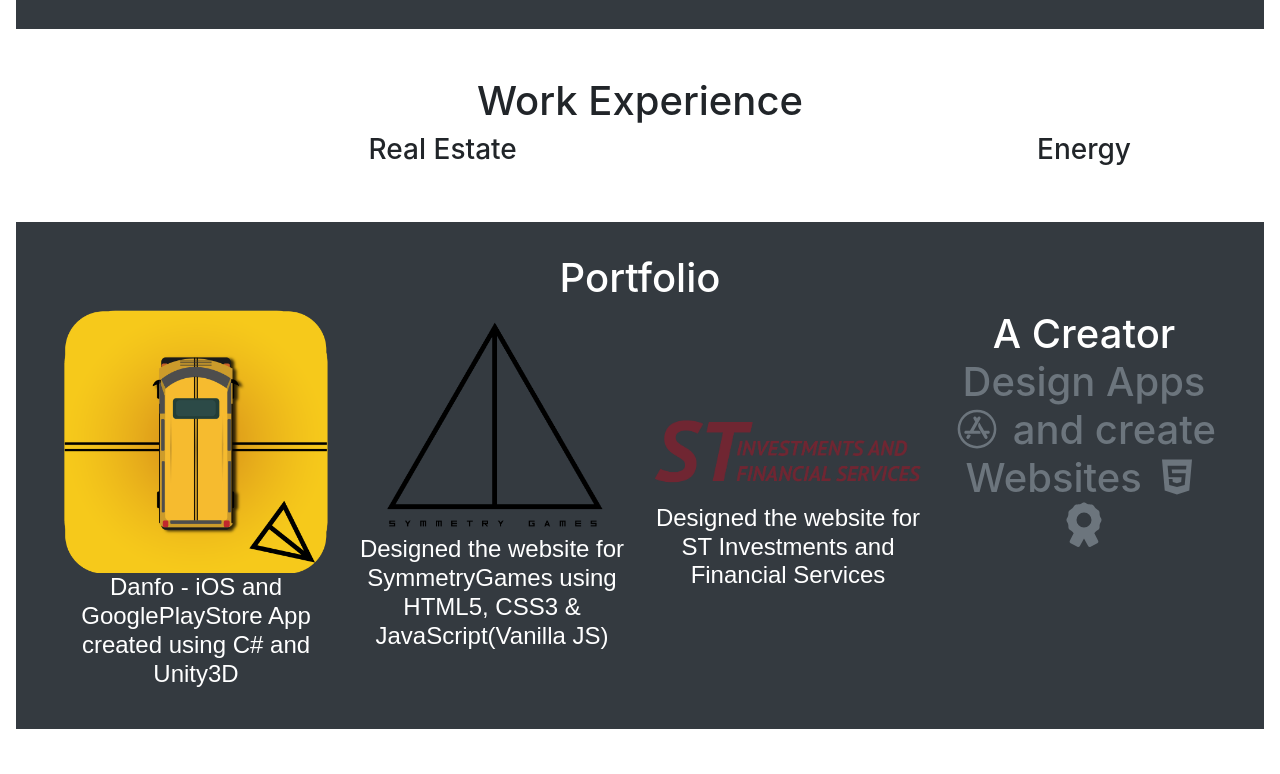
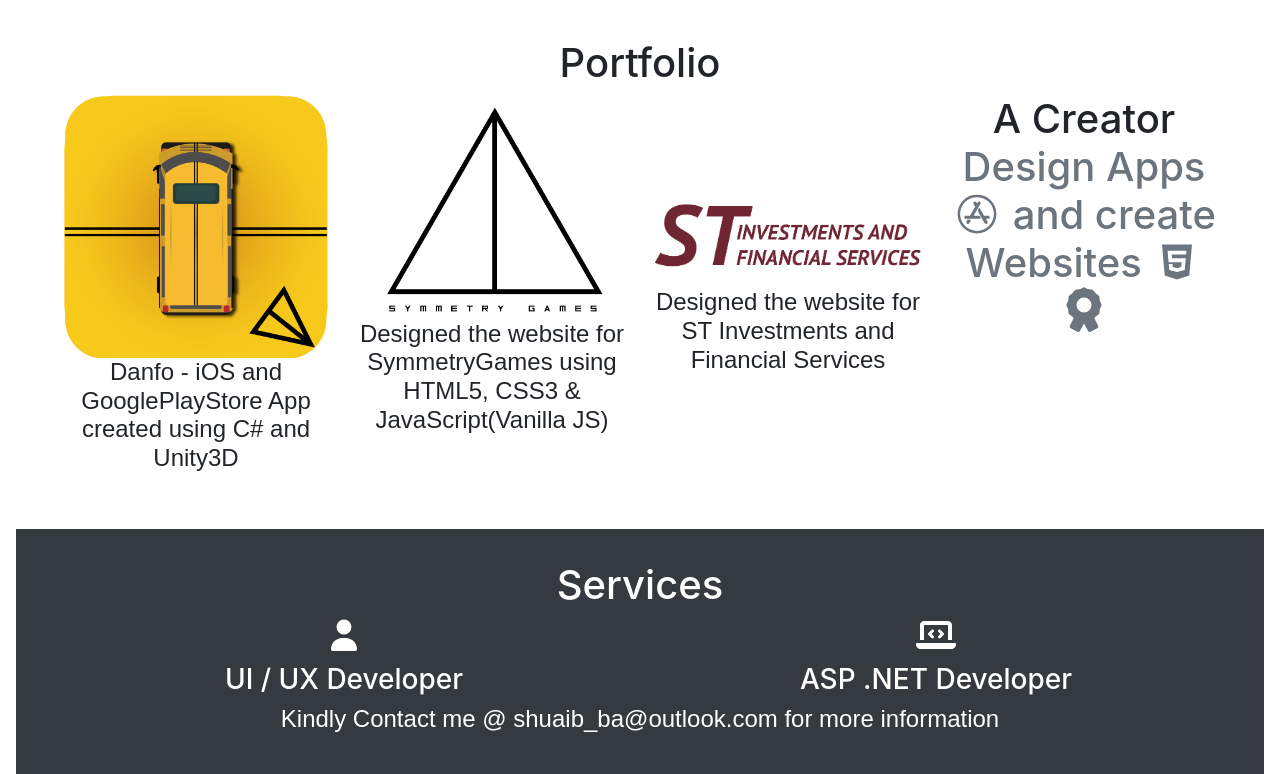
Before and after one commit to shabbacodes/shabbacodes.github.io, a plain HTML site: page Pages/About.html in a window 1280 px wide. Shown: the part 1544-2318 px from the top of the page. Drawn offline with nearby package versions, Linux system fonts and the light colour scheme; files whose address does not match are found by name; a web font is replaced by a local one.

Commit message:
Update About.html

```diff
--- a/Pages/About.html
+++ b/Pages/About.html
@@ -48,7 +48,6 @@
                       <h1 class="display-4 font-weight-normal" id="about">About Me</h1>
                       <a class="btn btn-outline-secondary" href="#Bio" onclick="typewriter()">My Bio <i class="fas fa-user"></i></a>
                       <a class="btn btn-outline-secondary" href="#Degrees">Degrees & Certification <i class="fas fa-certificate"></i></a>
-                      <a class="btn btn-outline-secondary" href="#Work">Work Experience <i class="fas fa-briefcase"></i></a>
                       <a class="btn btn-outline-secondary" href="#Portfolio">Portfolio <i class="fas fa-folder-open"></i></a>
                       <a class="btn btn-outline-secondary" href="#Services">Services <i class="fas fa-concierge-bell"></i></a>
                       <a class="btn btn-outline-secondary" href="#Fun">Fun Facts <i class="far fa-comments"></i></a>
@@ -102,22 +101,8 @@
                     </div>
                 </div>
           </section>
-          <section id="Work">
-                <div class="wrapper">
-                <h1> Work Experience </h1>
-                <div class="container-fluid">
-                        <div class="row">
-                    <div class="col-sm-8">
-                        <h3> Real Estate </h3>
-                    </div>
-                    <div class="col-sm-3 offset-1">
-                        <h3> Energy </h3>
-                    </div>
-                </div>
-            </div>
-            </div>
-          </section>
-          <section  class= "bg-dark text-white" id="Portfolio">
+
+          <section   id="Portfolio">
                 <div class="wrapper">
                         <h1> Portfolio </h1>
                         <div class="container-fluid">
@@ -143,7 +128,7 @@
                     </div>
                     </div>
           </section>
-          <section id="Services">
+          <section class= "bg-dark text-white" id="Services">
                 <div class="wrapper">
                         <h1> Services </h1>
                         <div class="container-fluid">
@@ -161,7 +146,7 @@
                         </div>
                     </div>
           </section>
-          <section class= "bg-dark text-white" id="Fun">
+          <section  id="Fun">
                 <div class="wrapper">
                         <h1> Fun Facts </h1>
                         <div class="container-fluid">
```
